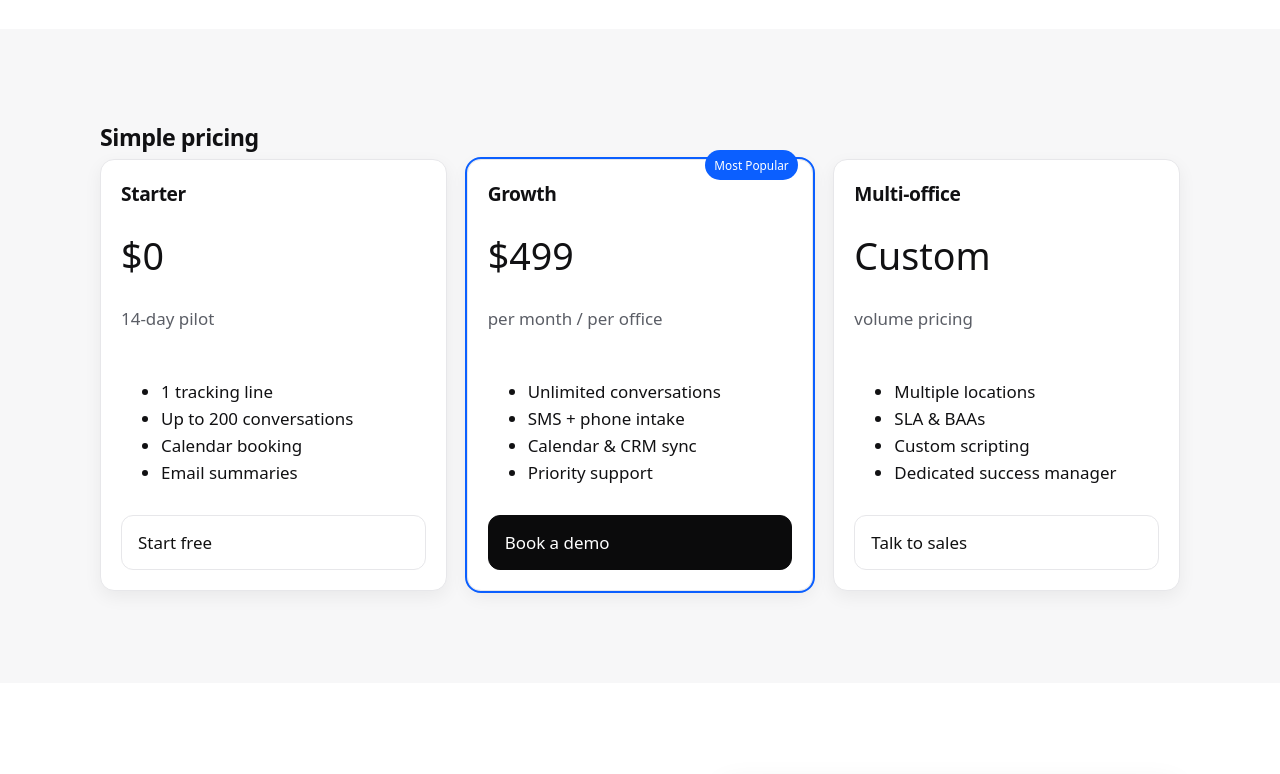
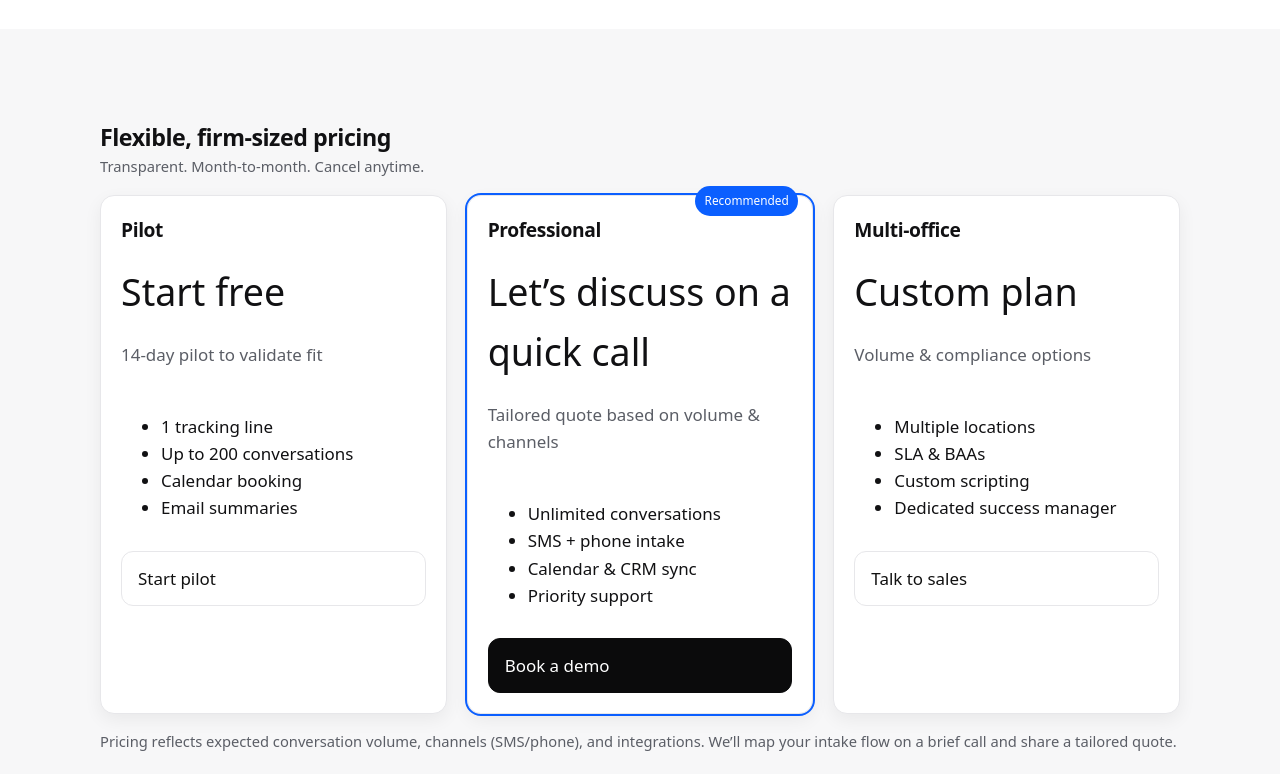
Before and after one commit to mozbe-co/mozbe-ai.github.io, a plain HTML site: page index.html in a window 1280 px wide. Shown: the part 2260-3034 px from the top of the page. Drawn offline with Linux system fonts and the light colour scheme.

Commit message:
Update index.html

```diff
--- a/index.html
+++ b/index.html
@@ -184,27 +184,36 @@
     </section>
 
     <!-- PRICING -->
+   <!-- PRICING -->
 <section id="pricing" class="section section--alt">
   <div class="container">
-        <h2>Simple pricing</h2>
+    <h2>Flexible, firm-sized pricing</h2>
+    <p class="micro" style="margin-top:-0.25rem">Transparent. Month-to-month. Cancel anytime.</p>
+
     <div class="pricing">
+      <!-- Pilot -->
       <div class="price-card">
-            <h3>Starter</h3>
-            <p class="price"><span>$</span>0</p>
-            <p class="sub">14-day pilot</p>
+        <h3>Pilot</h3>
+        <p class="price">Start free</p>
+        <p class="sub">14-day pilot to validate fit</p>
         <ul>
           <li>1 tracking line</li>
           <li>Up to 200 conversations</li>
           <li>Calendar booking</li>
           <li>Email summaries</li>
         </ul>
-            <a class="btn btn--ghost" href="#book">Start free</a>
+        <a class="btn btn--ghost" href="#book">Start pilot</a>
       </div>
-          <div class="price-card price-card--primary" aria-label="Most popular">
-            <div class="badge">Most Popular</div>
-            <h3>Growth</h3>
-            <p class="price"><span>$</span>499</p>
-            <p class="sub">per month / per office</p>
+
+      <!-- Recommended -->
+      <div class="price-card price-card--primary" aria-label="Recommended">
+        <div class="badge">Recommended</div>
+        <h3>Professional</h3>
+        <p class="price">
+          <span class="sr-only">Pricing:</span>
+          <span class="price__call">Let’s discuss on a quick call</span>
+        </p>
+        <p class="sub">Tailored quote based on volume & channels</p>
         <ul>
           <li>Unlimited conversations</li>
           <li>SMS + phone intake</li>
@@ -213,10 +222,12 @@
         </ul>
         <a class="btn btn--primary" href="#book">Book a demo</a>
       </div>
+
+      <!-- Multi-office / Enterprise -->
       <div class="price-card">
         <h3>Multi-office</h3>
-            <p class="price">Custom</p>
-            <p class="sub">volume pricing</p>
+        <p class="price">Custom plan</p>
+        <p class="sub">Volume & compliance options</p>
         <ul>
           <li>Multiple locations</li>
           <li>SLA & BAAs</li>
@@ -225,6 +236,11 @@
         </ul>
         <a class="btn btn--ghost" href="#contact">Talk to sales</a>
       </div>
+    </div>
+
+    <div class="micro" style="margin-top:1rem">
+      Pricing reflects expected conversation volume, channels (SMS/phone), and integrations. We’ll map
+      your intake flow on a brief call and share a tailored quote.
     </div>
   </div>
 </section>
```
Lines whose indentation alone changed are shown as unchanged.
